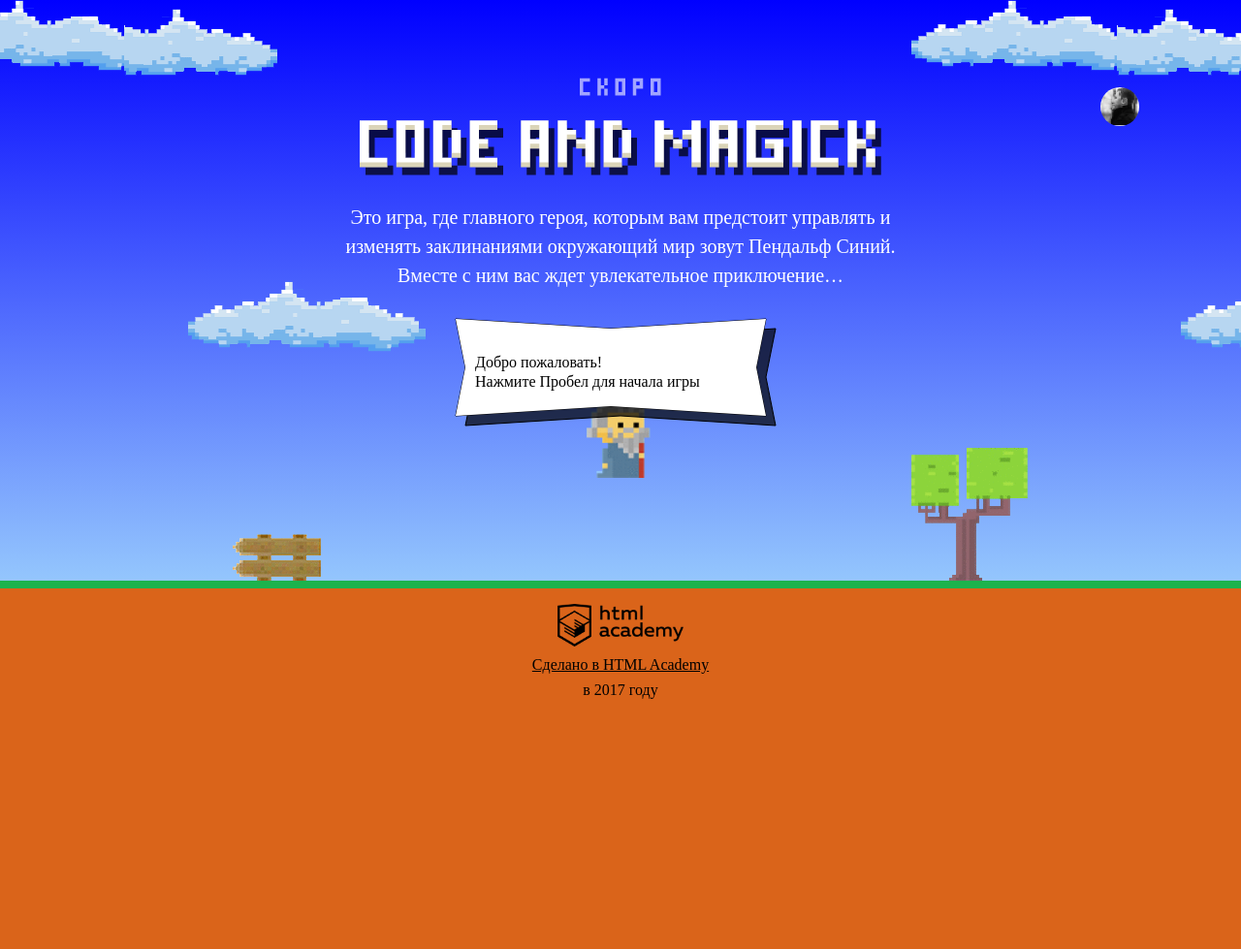
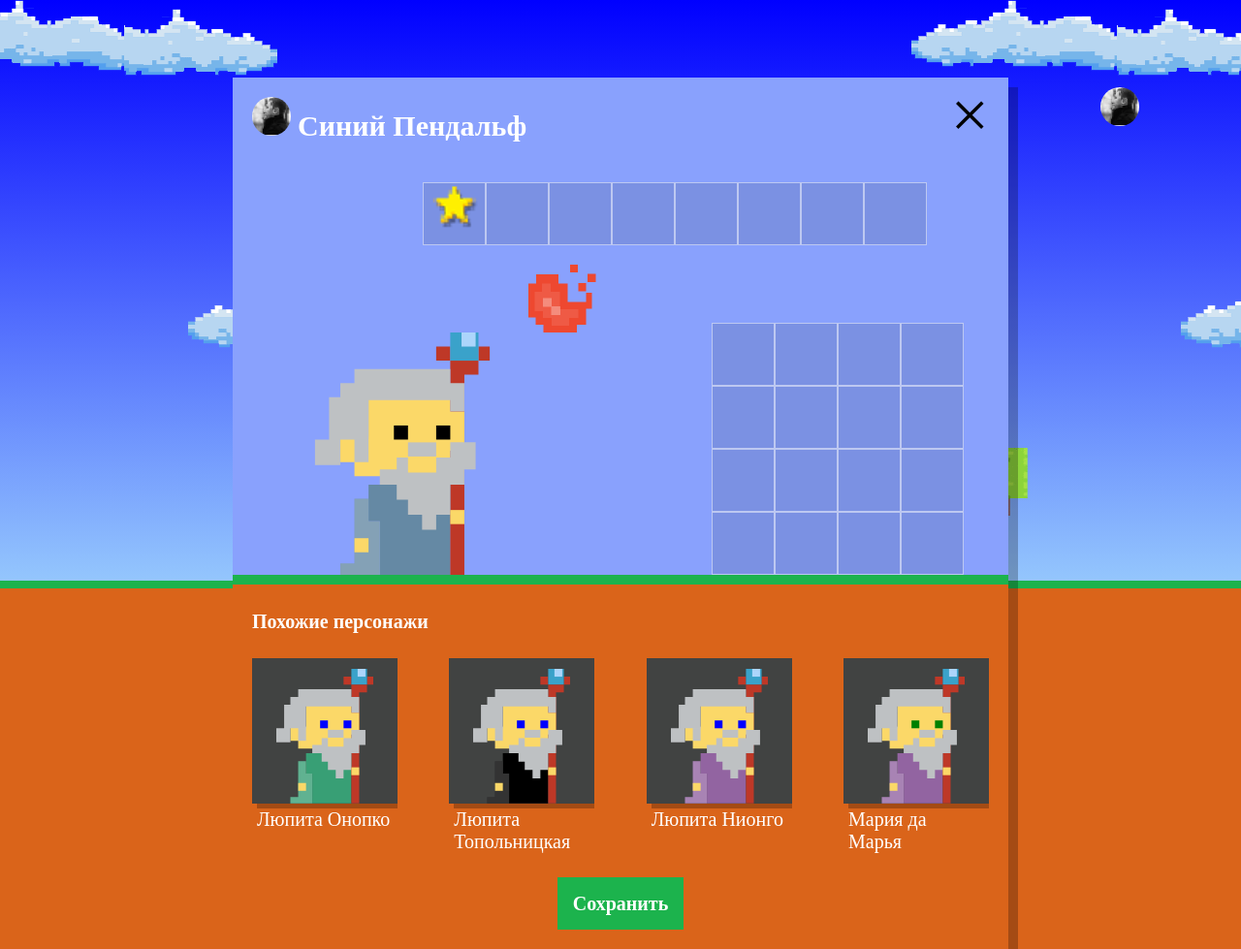
Before and after one commit to Napalm005/31893-code-and-magick, a website: page index.html in a window 1280 px wide. Shown: the whole page at 97% size. Before the commit the page ends 800 px from the top, so only its background shows below. Drawn offline with Linux system fonts and the light colour scheme; a web font is replaced by a local one.

Commit message:
complited module3-task1

```diff
--- a/index.html
+++ b/index.html
@@ -205,6 +205,7 @@
   }
 
 </script>
+<script src="js/setup.js"></script>
 <script src="js/stat.js"></script>
 <script src="js/game.js"></script>
 
--- /dev/null
+++ b/js/setup.js
@@ -0,0 +1,48 @@
+'use strict';
+
+var WIZARD_NAMES = ['Иван', 'Хуан Себастьян', 'Мария', 'Кристоф', 'Виктор', 'Юлия', 'Люпита', 'Вашингтон'];
+var WIZARD_SURNAME = ['да Марья', 'Верон', 'Мирабелла', 'Вальц', 'Онопко', 'Топольницкая', 'Нионго', 'Ирвинг'];
+var WIZARD_COAT_COLOR = ['rgb(101, 137, 164)', 'rgb(241, 43, 107)', 'rgb(146, 100, 161)', 'rgb(56, 159, 117)', 'rgb(215, 210, 55)', 'rgb(0, 0, 0)'];
+var WIZARD_EYES_COLOR = ['black', 'red', 'blue', 'yellow', 'green'];
+
+var userDialog = document.querySelector('.setup');
+userDialog.classList.remove('hidden');
+
+var similarListElement = userDialog.querySelector('.setup-similar-list');
+
+var similarWizardTemplate = document.querySelector('#similar-wizard-template').content.querySelector('.setup-similar-item');
+
+var wizards = [];
+var wizardsQuantity = 4;
+createWizardsArray();
+function createWizardsArray() {
+  for (var wizard = 1; wizard <= wizardsQuantity; wizard++) {
+    wizards.push({
+      name: WIZARD_NAMES[getRandomArbitary(0, WIZARD_NAMES.length)] + ' ' + WIZARD_SURNAME[getRandomArbitary(0, WIZARD_SURNAME.length)],
+      coatColor: WIZARD_COAT_COLOR[getRandomArbitary(0, WIZARD_COAT_COLOR.length)],
+      eyesColor: WIZARD_EYES_COLOR[getRandomArbitary(0, WIZARD_EYES_COLOR.length)]
+    });
+  }
+}
+
+var renderWizard = function (wizard) {
+  var wizardElement = similarWizardTemplate.cloneNode(true);
+
+  wizardElement.querySelector('.setup-similar-label').textContent = wizard.name;
+  wizardElement.querySelector('.wizard-coat').style.fill = wizard.coatColor;
+  wizardElement.querySelector('.wizard-eyes').style.fill = wizard.eyesColor;
+
+  return wizardElement;
+};
+
+var fragment = document.createDocumentFragment();
+for (var i = 0; i < wizards.length; i++) {
+  fragment.appendChild(renderWizard(wizards[i]));
+}
+similarListElement.appendChild(fragment);
+
+userDialog.querySelector('.setup-similar').classList.remove('hidden');
+
+function getRandomArbitary(min, max) {
+  return parseInt(Math.random() * (max - min) + min, 10);
+}
```
